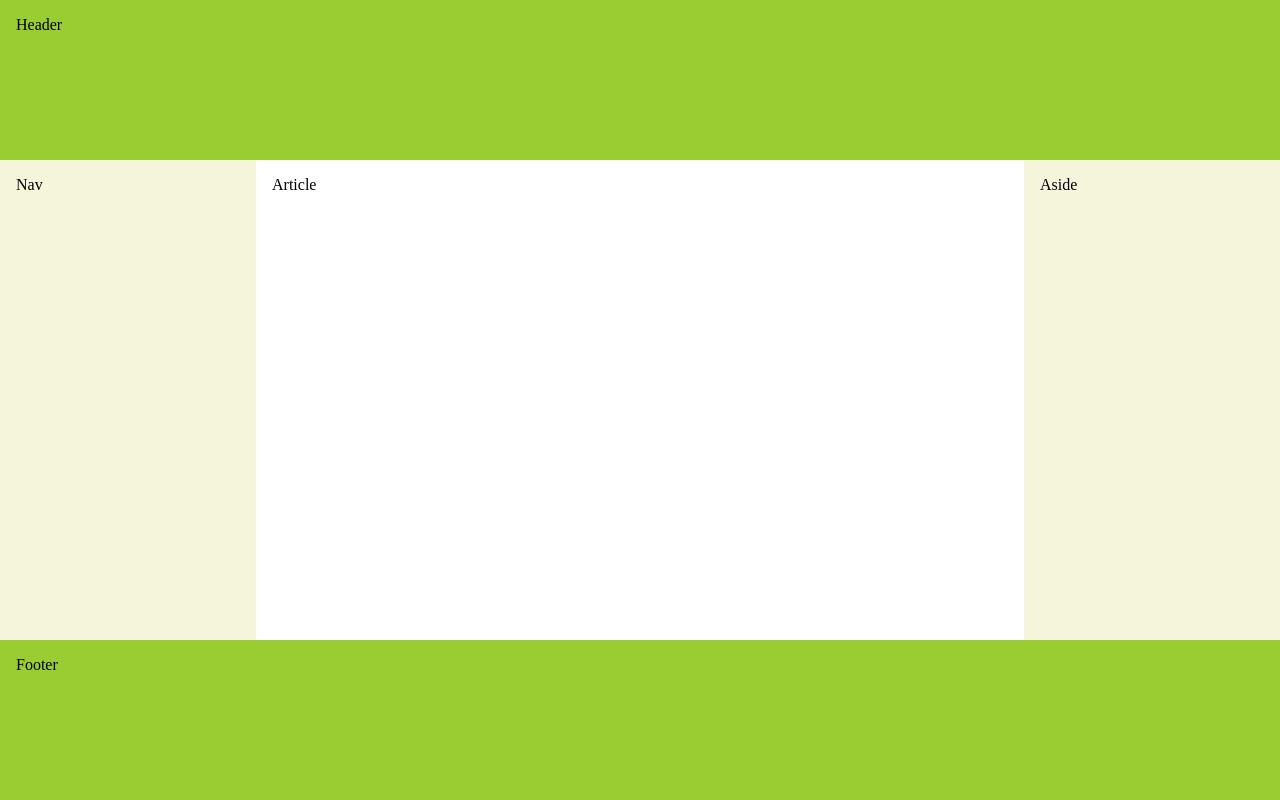
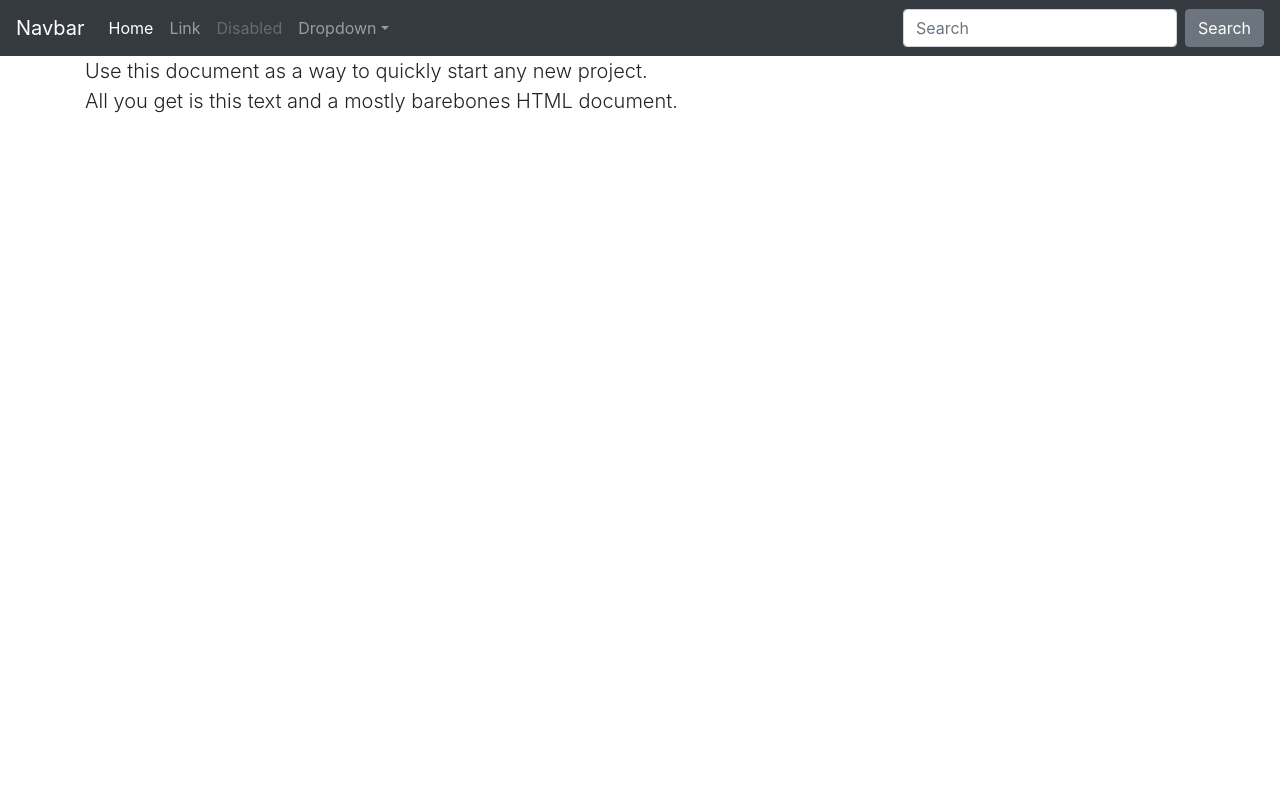
Before and after one commit to irina-dibceva/1, a Django app: template templates/base.html in a window 1280 px wide. Run offline with Django 3.2, Linux system fonts and the light colour scheme; the template is opened without the code that fills it, so the values that code supplies are empty; some libraries are stand-ins or nearby versions.

Commit message:
app django

```diff
--- a/find_work/urls.py
+++ b/find_work/urls.py
@@ -22,5 +22,6 @@
 
 urlpatterns = [
     path('admin/', admin.site.urls),
-    url(r'^home/', home),
+    url(r'^home/', home_list),
+    url(r'^', home),
 ]
--- a/templates/base.html
+++ b/templates/base.html
@@ -1,41 +1,95 @@
 <!doctype html>
-<title>Example</title>
+<html lang="en">
+  <head>
+    <meta charset="utf-8">
+    <meta name="viewport" content="width=device-width, initial-scale=1, shrink-to-fit=no">
+    <meta name="description" content="">
+    <meta name="author" content="Mark Otto, Jacob Thornton, and Bootstrap contributors">
+    <meta name="generator" content="Jekyll v3.8.5">
+    <title>Starter Template · Bootstrap</title>
+
+    <link rel="canonical" href="https://getbootstrap.com/docs/4.3/examples/starter-template/">
+
+    <!-- Bootstrap core CSS -->
+      <link rel="stylesheet" href="https://stackpath.bootstrapcdn.com/bootstrap/4.3.1/css/bootstrap.min.css"
+            integrity="sha384-ggOyR0iXCbMQv3Xipma34MD+dH/1fQ784/j6cY/iJTQUOhcWr7x9JvoRxT2MZw1T"
+            crossorigin="anonymous">
+
     <style>
-  * {
-   box-sizing: border-box;
+      .bd-placeholder-img {
+        font-size: 1.125rem;
+        text-anchor: middle;
+        -webkit-user-select: none;
+        -moz-user-select: none;
+        -ms-user-select: none;
+        user-select: none;
       }
-  body {
-    margin: 0;
+
+      @media (min-width: 768px) {
+        .bd-placeholder-img-lg {
+          font-size: 3.5rem;
         }
-  #main {
-    display: flex;
-    min-height: calc(100vh - 40vh);
-  }
-  #main > article {
-    flex: 1;
-  }
-  #main > nav,
-  #main > aside {
-    flex: 0 0 20vw;
-    background: beige;
-  }
-  #main > nav {
-    order: -1;
-  }
-  header, footer, article, nav, aside {
-    padding: 1em;
-  }
-  header, footer {
-    background: yellowgreen;
-    height: 20vh;
       }
     </style>
+    <!-- Custom styles for this template -->
+    <link href="starter-template.css" rel="stylesheet">
+  </head>
   <body>
-  <header>Header</header>
-  <div id="main">
-    <article>Article</article>
-    <nav>Nav</nav>
-    <aside>Aside</aside>
+    <nav class="navbar navbar-expand-md navbar-dark bg-dark fixed-top">
+  <a class="navbar-brand" href="#">Navbar</a>
+  <button class="navbar-toggler" type="button" data-toggle="collapse"
+          data-target="#navbarsExampleDefault" aria-controls="navbarsExampleDefault"
+          aria-expanded="false" aria-label="Toggle navigation">
+    <span class="navbar-toggler-icon"></span>
+  </button>
+
+  <div class="collapse navbar-collapse" id="navbarsExampleDefault">
+    <ul class="navbar-nav mr-auto">
+      <li class="nav-item active">
+        <a class="nav-link" href="#">Home <span class="sr-only">(current)</span></a>
+      </li>
+      <li class="nav-item">
+        <a class="nav-link" href="#">Link</a>
+      </li>
+      <li class="nav-item">
+        <a class="nav-link disabled" href="#" tabindex="-1" aria-disabled="true">Disabled</a>
+      </li>
+      <li class="nav-item dropdown">
+        <a class="nav-link dropdown-toggle" href="#" id="dropdown01"
+           data-toggle="dropdown" aria-haspopup="true" aria-expanded="false">Dropdown</a>
+        <div class="dropdown-menu" aria-labelledby="dropdown01">
+          <a class="dropdown-item" href="#">Action</a>
+          <a class="dropdown-item" href="#">Another action</a>
+          <a class="dropdown-item" href="#">Something else here</a>
         </div>
-  <footer>Footer</footer>
+      </li>
+    </ul>
+    <form class="form-inline my-2 my-lg-0">
+      <input class="form-control mr-sm-2" type="text" placeholder="Search" aria-label="Search">
+      <button class="btn btn-secondary my-2 my-sm-0" type="submit">Search</button>
+    </form>
+  </div>
+</nav>
+
+<main role="main" class="container">
+
+  <div class="starter-template">
+    <h1>Bootstrap starter template</h1>
+    <p class="lead">
+        Use this document as a way to quickly start any new project.
+        <br> All you get is this text and a mostly barebones HTML document.
+    </p>
+  </div>
+
+</main><!-- /.container -->
+    <script src="https://code.jquery.com/jquery-3.3.1.slim.min.js"
+        integrity="sha384-q8i/X+965DzO0rT7abK41JStQIAqVgRVzpbzo5smXKp4YfRvH+8abtTE1Pi6jizo"
+        crossorigin="anonymous"></script>
+    <script src="https://cdnjs.cloudflare.com/ajax/libs/popper.js/1.14.7/umd/popper.min.js"
+            integrity="sha384-UO2eT0CpHqdSJQ6hJty5KVphtPhzWj9WO1clHTMGa3JDZwrnQq4sF86dIHNDz0W1"
+            crossorigin="anonymous"></script>
+    <script src="https://stackpath.bootstrapcdn.com/bootstrap/4.3.1/js/bootstrap.min.js"
+            integrity="sha384-JjSmVgyd0p3pXB1rRibZUAYoIIy6OrQ6VrjIEaFf/nJGzIxFDsf4x0xIM+B07jRM"
+            crossorigin="anonymous"></script>
   </body>
+</html>
```
Also changed, not shown: find_work/views.py (+36 -2 lines), scraping/admin.py (+11 -1 lines), scraping/models.py (+46 -2 lines). Lines whose indentation alone changed are shown as unchanged.
